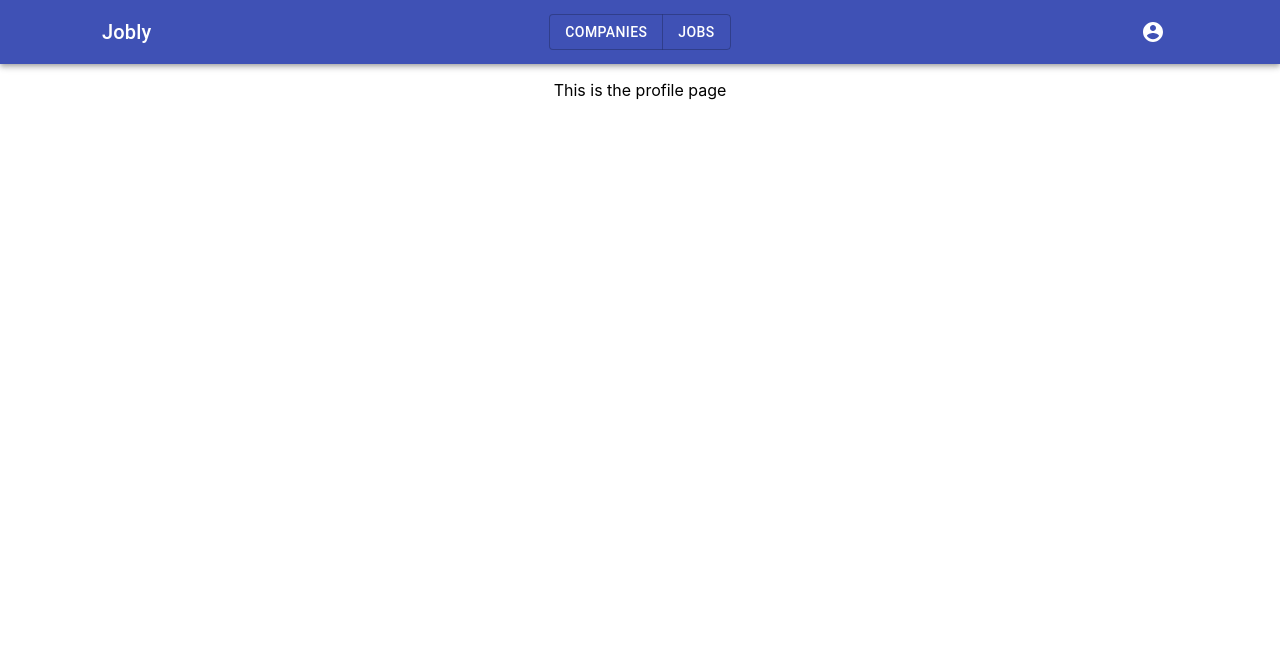
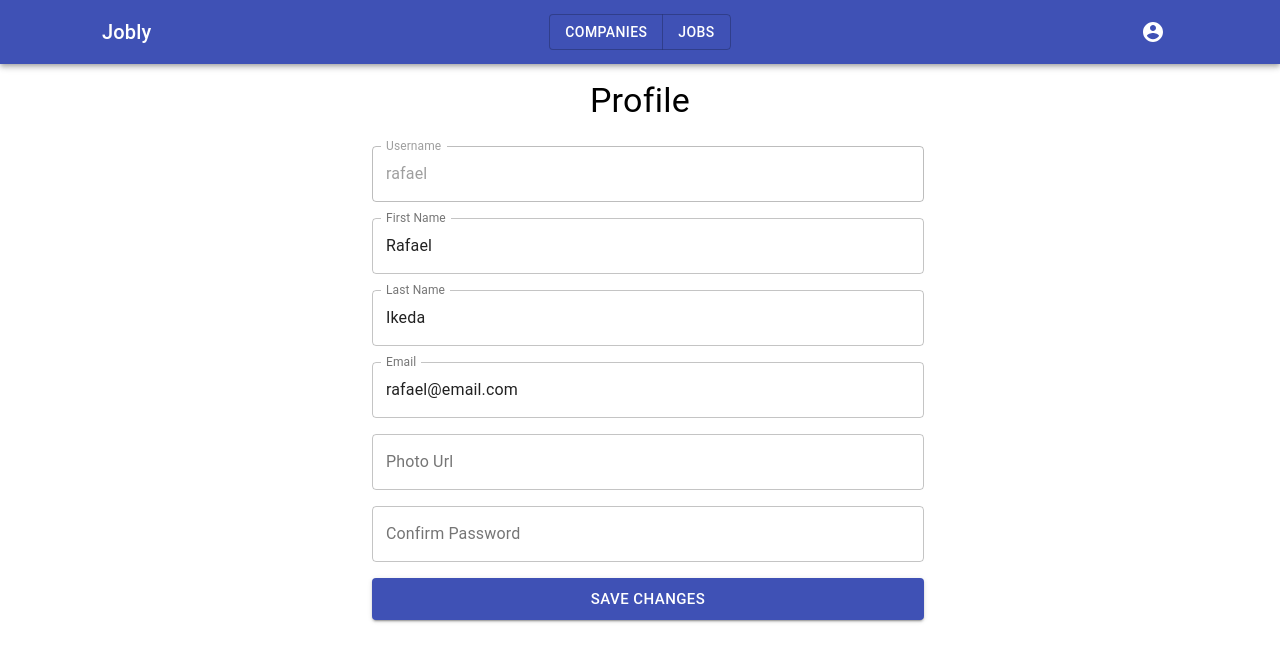
Before and after one commit to ryikeda/react-jobly, a React (Create React App) app: page /profile in a window 1280 px wide. Shown: the top 662 px of the page. Built offline with nearby package versions, Linux system fonts and the light colour scheme.

Commit message:
added Profile component

```diff
--- a/src/components/Profile/index.js
+++ b/src/components/Profile/index.js
@@ -1,7 +1,89 @@
 import React from "react";
+import { Container, Typography, TextField, Button } from "@material-ui/core";
+import { makeStyles } from "@material-ui/core/styles";
 
-const Profiles = () => {
-  return <div>This is the profile page</div>;
+const useStyles = makeStyles((theme) => ({
+  title: {
+    marginBottom: theme.spacing(2),
+  },
+  inputField: {
+    margin: theme.spacing(1),
+  },
+  button: {
+    margin: theme.spacing(1),
+  },
+}));
+
+const Profiles = ({ username, firstName, lastName, email, photoUrl }) => {
+  const classes = useStyles();
+  return (
+    <>
+      <Container>
+        <Typography variant="h4" className={classes.title}>
+          Profile
+        </Typography>
+
+        <Container maxWidth="sm">
+          <form>
+            <TextField
+              fullWidth
+              label="Username"
+              variant="outlined"
+              className={classes.inputField}
+              value={username}
+              disabled
+            ></TextField>
+            <TextField
+              fullWidth
+              label="First Name"
+              variant="outlined"
+              value={firstName}
+              className={classes.inputField}
+            ></TextField>
+            <TextField
+              fullWidth
+              label="Last Name"
+              variant="outlined"
+              value={lastName}
+              className={classes.inputField}
+            ></TextField>
+            <TextField
+              fullWidth
+              label="Email"
+              type="email"
+              variant="outlined"
+              value={email}
+              className={classes.inputField}
+            ></TextField>
+            <TextField
+              fullWidth
+              label="Photo Url"
+              type="url"
+              variant="outlined"
+              value={photoUrl}
+              className={classes.inputField}
+            ></TextField>
+            <TextField
+              fullWidth
+              label="Confirm Password"
+              variant="outlined"
+              type="password"
+              className={classes.inputField}
+            ></TextField>
+            <Button
+              fullWidth
+              variant="contained"
+              color="primary"
+              size="large"
+              className={classes.button}
+            >
+              Save Changes
+            </Button>
+          </form>
+        </Container>
+      </Container>
+    </>
+  );
 };
 
 export default Profiles;
--- a/src/components/Routes/index.js
+++ b/src/components/Routes/index.js
@@ -4,6 +4,8 @@ import Home from "../Home";
 import Companies from "../Companies";
 import Jobs from "../Jobs";
 import Profile from "../Profile";
+import Login from "../Login";
+import SignUp from "../Signup";
 import Logout from "../Logout";
 
 const Routes = () => {
@@ -22,7 +24,18 @@ const Routes = () => {
         <Jobs />
       </Route>
       <Route exact path="/profile">
-        <Profile />
+        <Profile
+          username="rafael"
+          firstName="Rafael"
+          lastName="Ikeda"
+          email="rafael@email.com"
+        />
+      </Route>
+      <Route exact path="/login">
+        <Login />
+      </Route>
+      <Route exact path="/signup">
+        <SignUp />
       </Route>
       <Route exact path="/logout">
         <Logout />
```
